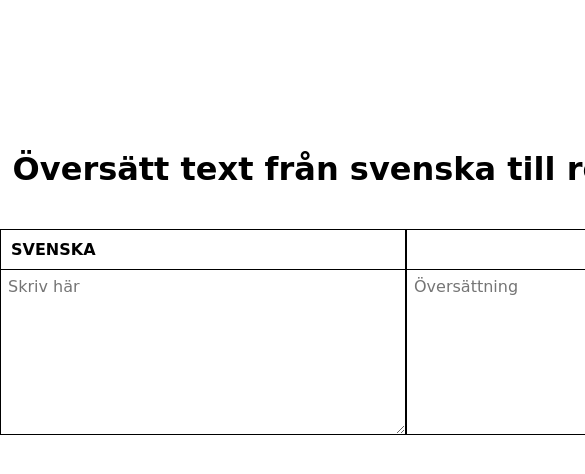
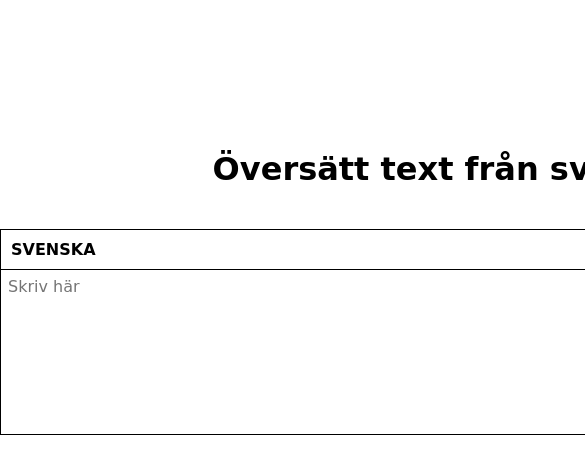
Before and after one commit to carolinejoenson/robber-language-translation, a plain HTML site: page index.html in a window 390 px wide. Shown: the top 474 px of the page, 585 px wide, since content can reach past the window. Drawn offline with Linux system fonts and the light colour scheme; a web font is replaced by a local one.

Commit message:
removed media query

```diff
--- a/style.css
+++ b/style.css
@@ -78,9 +78,3 @@ textarea::placeholder {
     font-size: 1.2em;
     padding: 5px;
 }
-
-@media screen and (max-width: 768px) {
-    #textareaLeft, #textareaRight {
-        width: 30em;
-    }
-}
```
